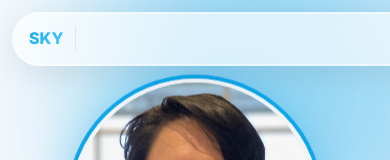
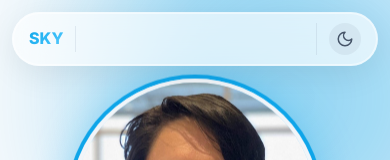
Before and after one commit to 5ky-lark/my-portfolio, a React (Vite) app: page / in a window 390 px wide. Shown: the top 160 px of the page. Built offline with nearby package versions, Linux system fonts and the light colour scheme.

Commit message:
Add min-width auto for mobile navbar

```diff
--- a/src/index.css
+++ b/src/index.css
@@ -558,6 +558,7 @@ a:hover {
     right: 0.75rem;
     transform: none;
     padding: 0.625rem 1rem;
+    min-width: auto;
   }
 
   .navbar-content {
```
